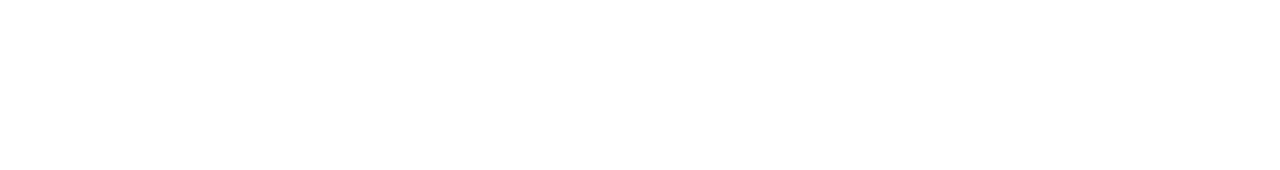
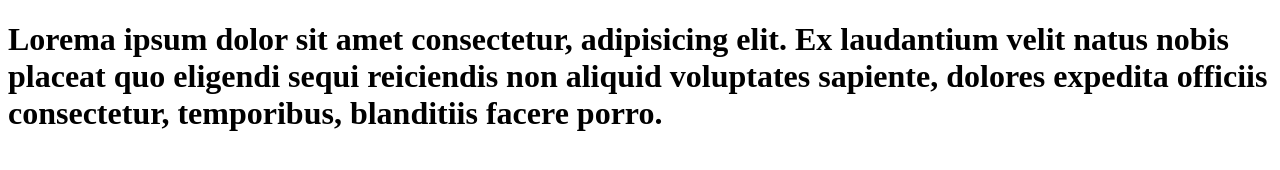
Before and after one commit to mauriciocarbajal/homeworkout, a website: page prueba.html in a window 1280 px wide. Drawn offline with Linux system fonts and the light colour scheme.

Commit message:
Modificar prueba

```diff
--- a/prueba.html
+++ b/prueba.html
@@ -7,6 +7,6 @@
     <title>Hi</title>
 </head>
 <body>
-
+<h1>Lorema ipsum dolor sit amet consectetur, adipisicing elit. Ex laudantium velit natus nobis placeat quo eligendi sequi reiciendis non aliquid voluptates sapiente, dolores expedita officiis consectetur, temporibus, blanditiis facere porro.</h1>
 </body>
 </html>
```
